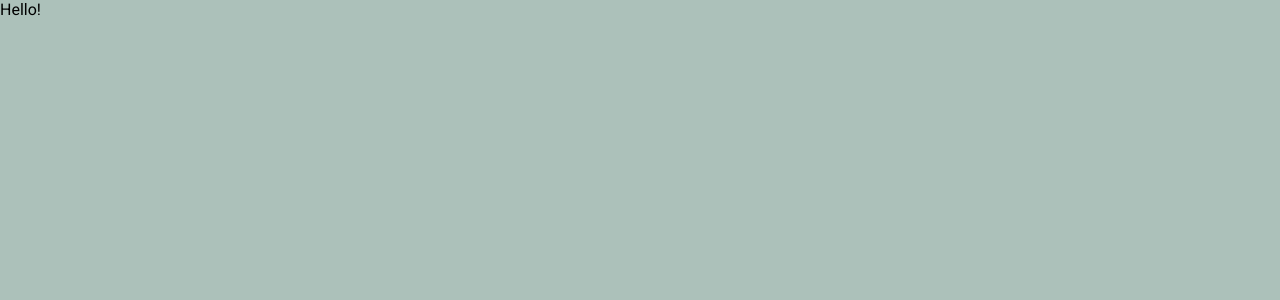
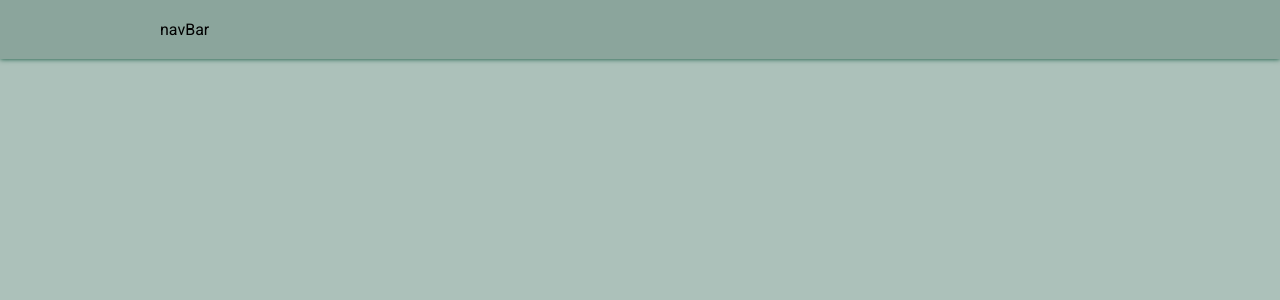
Before and after one commit to Tatiana-312/react2023q1, a React (Vite) app in the folder react-components/: page / in a window 1280 px wide. Shown: the top 300 px of the page. Built offline with nearby package versions, Linux system fonts and the light colour scheme.

Commit message:
feat: add header

```diff
--- a/react-components/src/App.tsx
+++ b/react-components/src/App.tsx
@@ -1,13 +1,15 @@
-import './App.css'
+import Header from './components/Header/Header';
+import React from 'react';
+import './App.css';
 
-function App() {
-  return (
-    <div className="App">
-      <p>
-        Hello!
-      </p>
-    </div>
-  )
+class App extends React.Component {
+  render(): React.ReactNode {
+    return (
+      <>
+        <Header />
+      </>
+    );
+  }
 }
 
-export default App
+export default App;
--- /dev/null
+++ b/react-components/src/components/Header/Header.module.css
@@ -0,0 +1,12 @@
+.header {
+  width: 100%;
+  background-color: rgb(139 165 156);
+  box-shadow: 0 0 5px rgb(5, 78, 53);
+}
+
+.header_navbar_container {
+  max-width: 1000px;
+  height: 100%;
+  margin: 0 auto;
+  padding: 20px;
+}
--- /dev/null
+++ b/react-components/src/components/Header/Header.tsx
@@ -0,0 +1,14 @@
+import React from 'react';
+import classes from './Header.module.css';
+
+class Header extends React.Component {
+  render() {
+    return (
+      <div className={classes.header}>
+        <div className={classes.header_navbar_container}>navBar</div>
+      </div>
+    );
+  }
+}
+
+export default Header;
--- a/react-components/tsconfig.json
+++ b/react-components/tsconfig.json
@@ -2,7 +2,7 @@
   "compilerOptions": {
     "target": "ESNext",
     "lib": ["DOM", "DOM.Iterable", "ESNext"],
-    "jsx": "react-jsx",
+    "jsx": "react",
     "module": "ESNext",
     "moduleResolution": "Node",
     "noImplicitAny": true,
```
